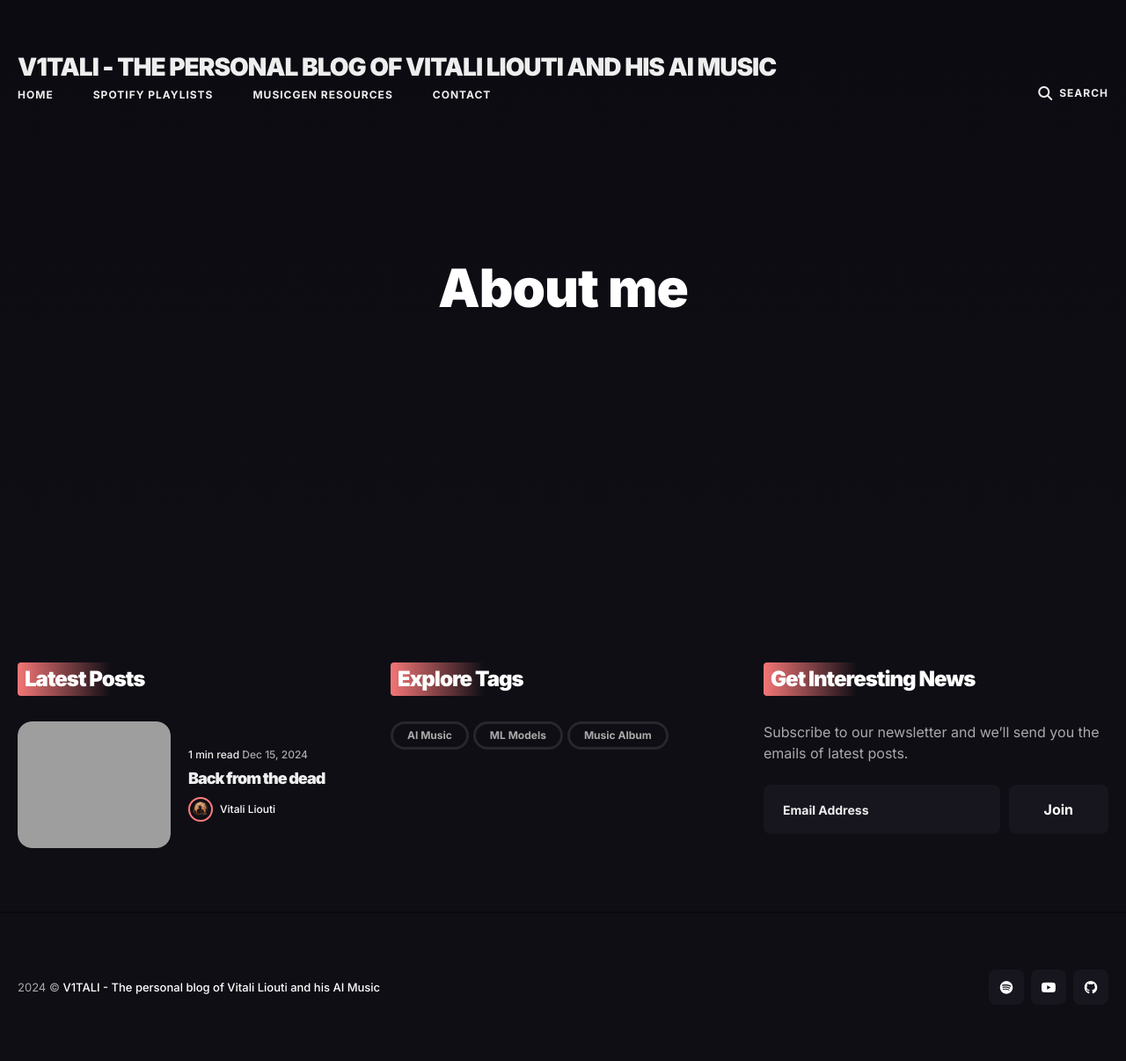
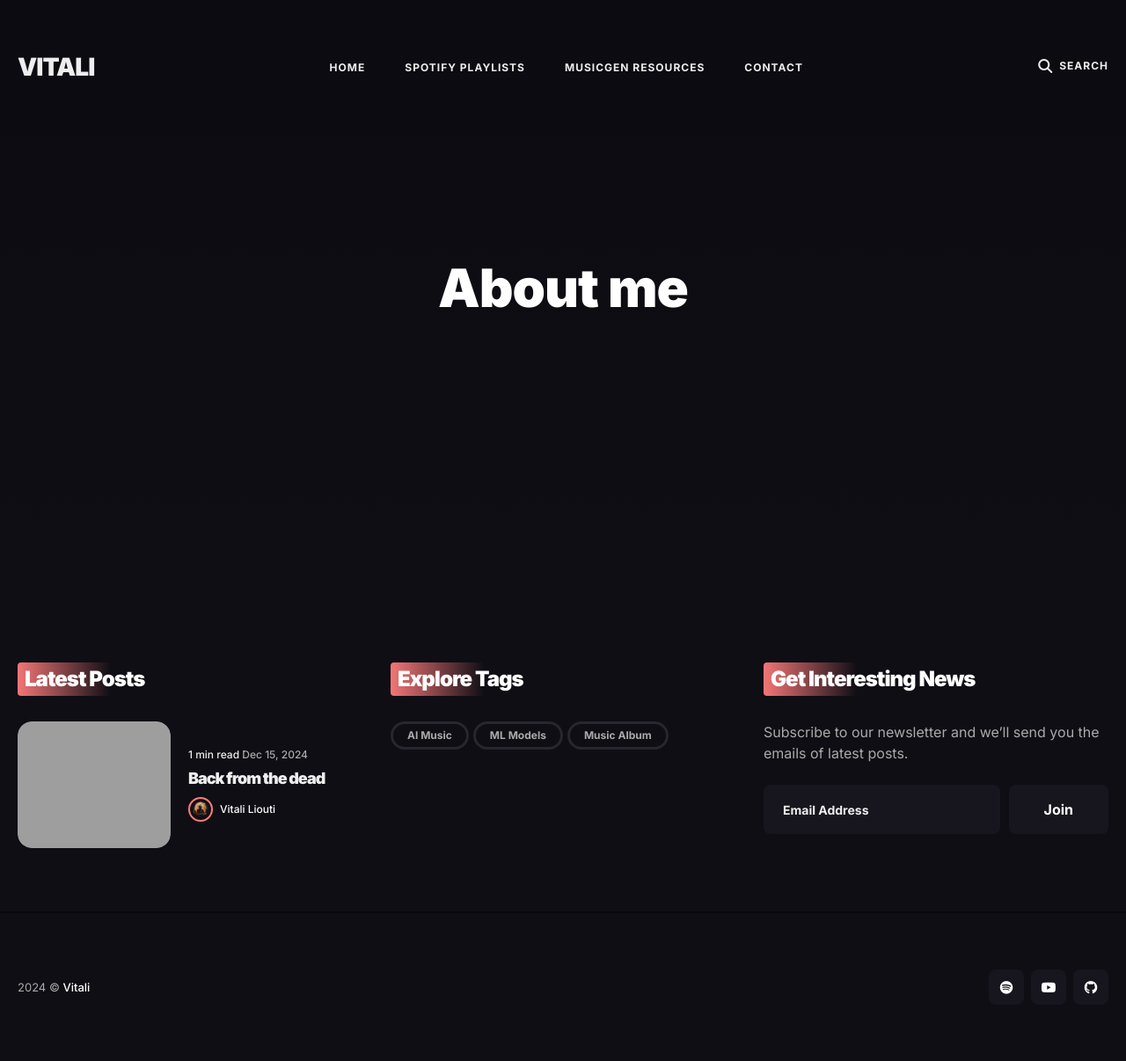
Before and after one commit to somethingdarkside1/somethingdarkside1.github.io, a Jekyll site: the page built from _pages/about.md, in a window 1280 px wide. Shown: the whole page at 88% size. Built offline with Jekyll 4.4.1, drawn with Linux system fonts in a browser that asks for light colours; grey boxes are pictures that could not be loaded.

Commit message:
Update settings.yml

```diff
--- a/_data/settings.yml
+++ b/_data/settings.yml
@@ -1,7 +1,7 @@
 #-------------------------------
 # Site Settings
-title: V1TALI - The personal blog of Vitali Liouti and his AI Music
-description: The personal blog of Vitali Liouti, Midnight Nexus Records, and Analog Melody.
+title: Vitali
+description: The personal blog of Vitali Liouti and his AI Music (Midnight Nexus Records, Analog Melody, Chiptune Monkey)
 
 
 #-------------------------------
```
